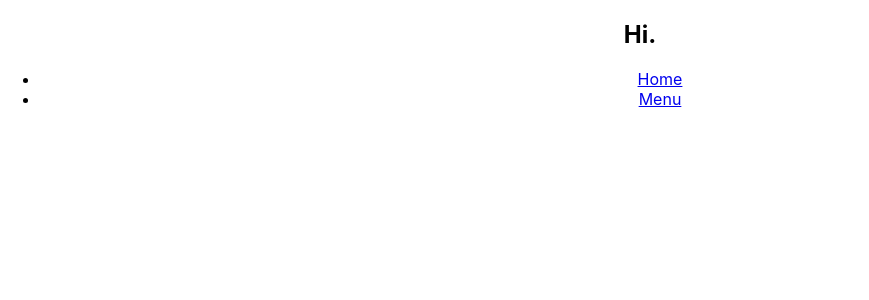
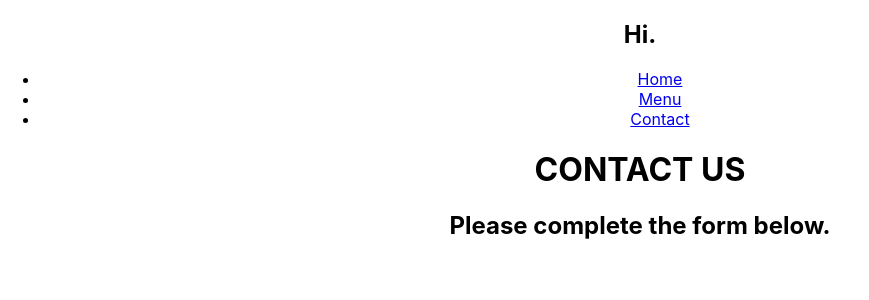
Before and after one commit to Alex-Colgan/restaurant-app, a React (Create React App) app: page /contact in a window 1280 px wide. Before the commit this address had no page. Shown: the top 300 px of the page, without its empty margins (0-869 px from the left). Built offline with nearby package versions, Linux system fonts and the light colour scheme.

Commit message:
first commit

```diff
--- a/src/App.js
+++ b/src/App.js
@@ -2,6 +2,7 @@ import './App.css';
 import { BrowserRouter, Routes, Route } from "react-router-dom";
 import Home from "./pages/home";
 import Menu from './pages/menu';
+import Contact from "./pages/contact";
 
 function App() {
   return (
@@ -15,12 +16,17 @@ function App() {
           <li>
             <a href="menu">Menu</a>
           </li>
+          <li>
+            <a href="contact">Contact</a>
+          </li>
+
         </ul>
       </nav>
       <BrowserRouter>
       <Routes>
           <Route index element={<Home />} />
           <Route path="menu" element={<Menu />} />
+          <Route path="contact" element={<Contact />} />
       </Routes>
     </BrowserRouter>
     </div>
--- /dev/null
+++ b/src/pages/contact.js
@@ -0,0 +1,11 @@
+function Contact () {
+    return (
+        <div>
+            <h1>CONTACT US</h1>
+            <h2>Please complete the form below.</h2>
+
+        </div>
+    )
+
+};
+ export default Contact;
```
Also changed, not shown: src/components/form.js (added, +21 -0 lines), src/components/contactdetails.js (added).
